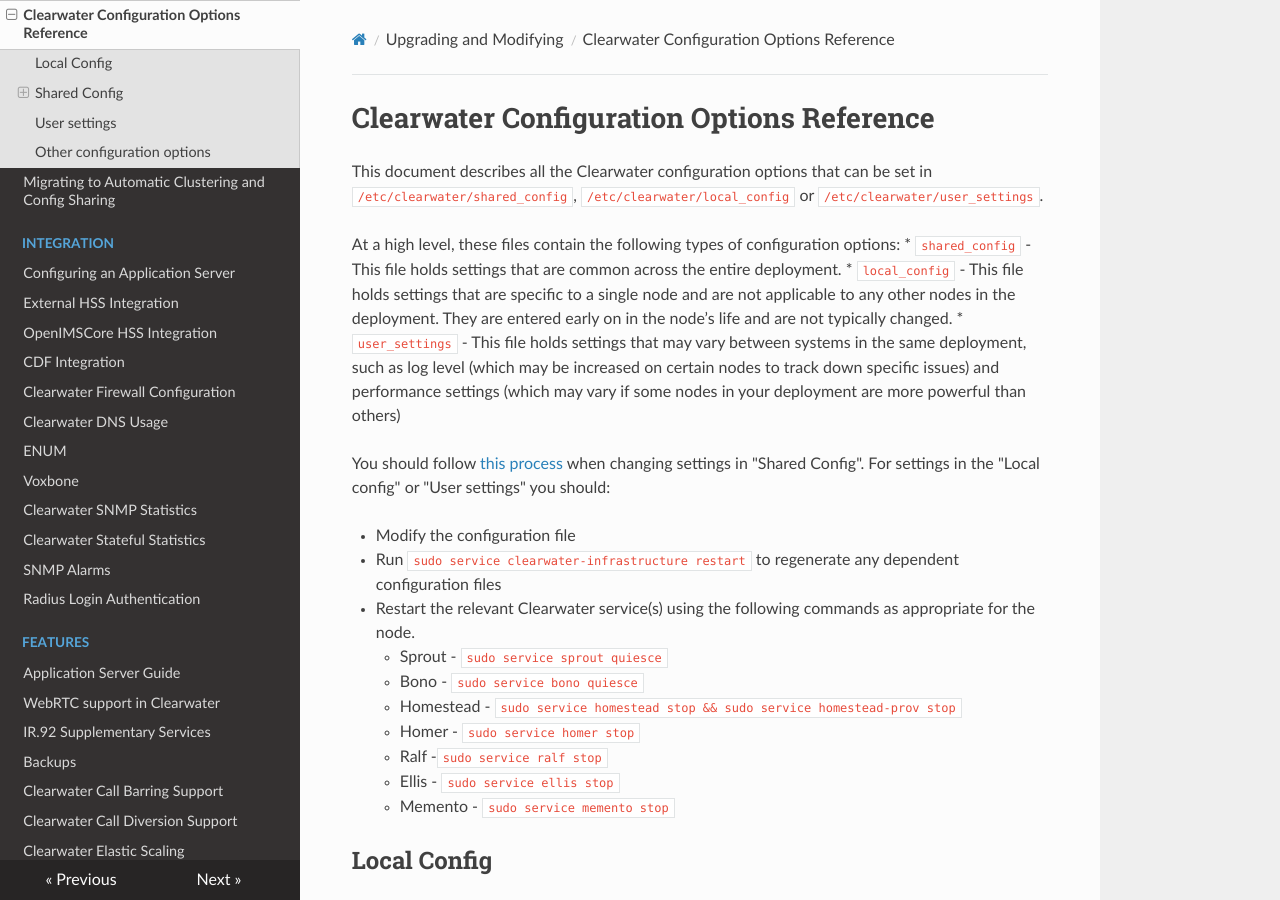
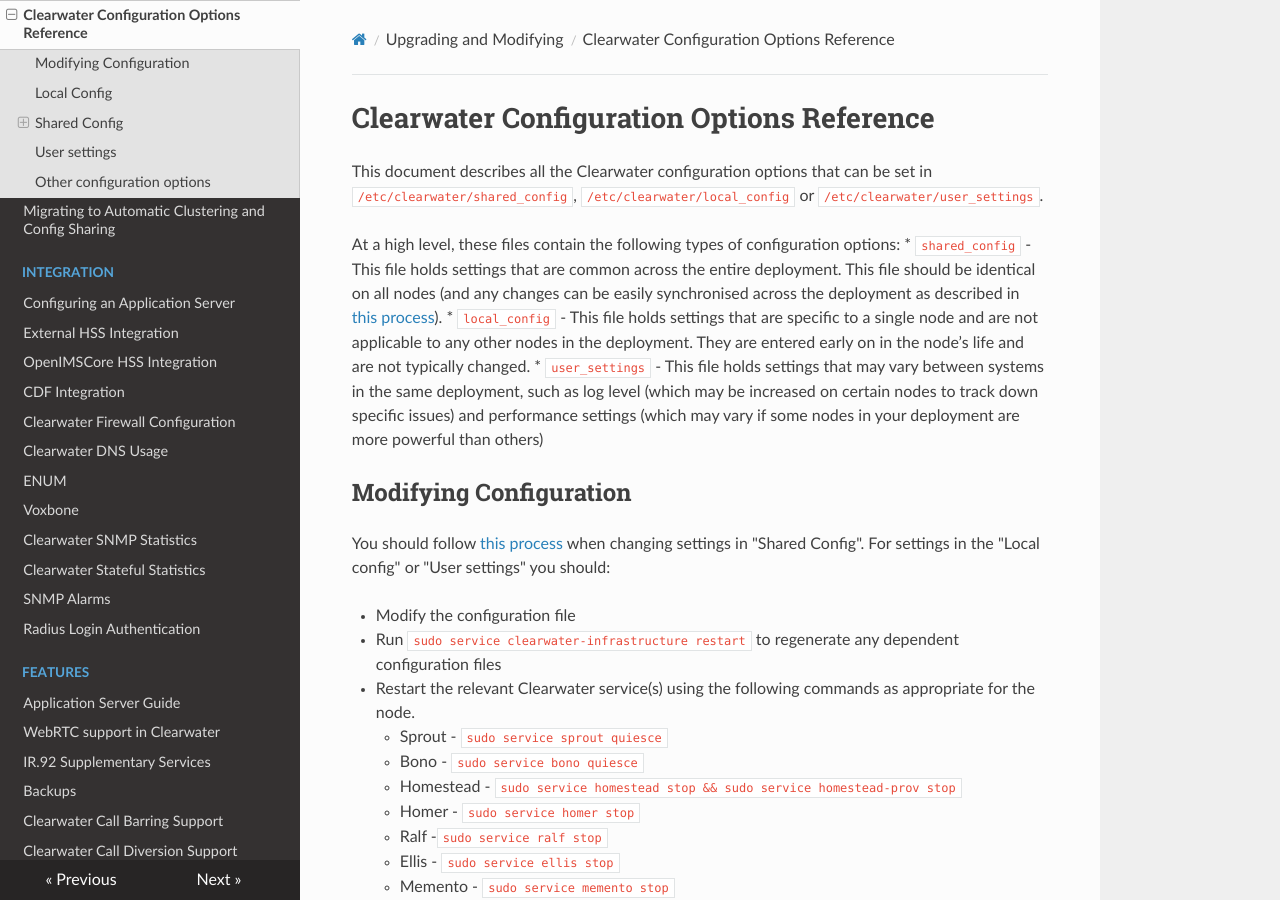
Before and after one commit to Metaswitch/clearwater-readthedocs, an MkDocs documentation site: the page built from docs/Clearwater_Configuration_Options_Reference.md, in a window 1280 px wide and 900 px high. Built offline with MkDocs 1.6.1, drawn with Linux system fonts in a browser that asks for light colours; nearby versions of some CDN libraries; old or Windows-style settings are respelled for this version of MkDocs.

Commit message:
Updates after review

```diff
--- a/docs/Clearwater_Configuration_Options_Reference.md
+++ b/docs/Clearwater_Configuration_Options_Reference.md
@@ -3,9 +3,11 @@
 This document describes all the Clearwater configuration options that can be set in `/etc/clearwater/shared_config`, `/etc/clearwater/local_config` or `/etc/clearwater/user_settings`.
 
 At a high level, these files contain the following types of configuration options:
-* `shared_config` - This file holds settings that are common across the entire deployment.
+* `shared_config` - This file holds settings that are common across the entire deployment. This file should be identical on all nodes (and any changes can be easily synchronised across the deployment as described in [this process](Modifying_Clearwater_settings.md)).
 * `local_config` - This file holds settings that are specific to a single node and are not applicable to any other nodes in the deployment. They are entered early on in the node’s life and are not typically changed.
 * `user_settings` - This file holds settings that may vary between systems in the same deployment, such as log level (which may be increased on certain nodes to track down specific issues) and performance settings (which may vary if some nodes in your deployment are more powerful than others)
+
+## Modifying Configuration
 
 You should follow [this process](Modifying_Clearwater_settings.md) when changing settings in "Shared Config". For settings in the "Local config" or "User settings" you should:
 
```
